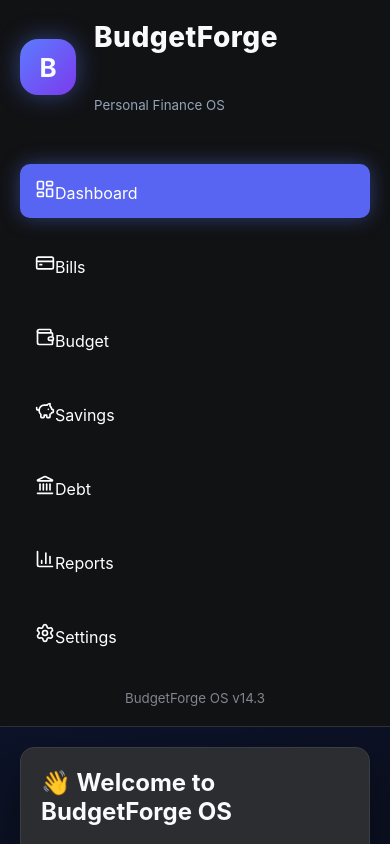
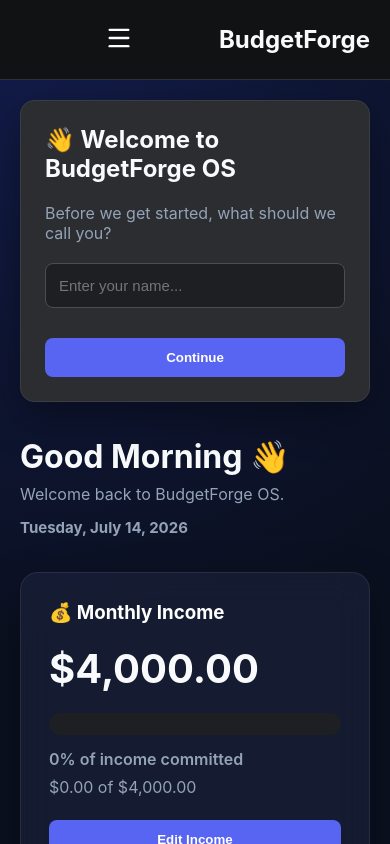
Before and after one commit to river-log/BudgetForge, a React (Vite) app: page / in a window 390 px wide. Shown: the top 844 px of the page. Built offline with nearby package versions, Linux system fonts and the light colour scheme.

Commit message:
Version 15.0 - Added responsive mobile navigation

```diff
--- a/src/App.css
+++ b/src/App.css
@@ -332,79 +332,219 @@ margin-top:20px;
    Version 15.0 — Mobile Optimization
 ========================================== */
 
+/* ==========================================
+   Version 15.0 — Mobile Navigation
+========================================== */
+
+.mobile-header {
+  display: none;
+}
+
+.drawer-overlay {
+  display: none;
+}
+
+.mobile-drawer {
+  display: none;
+}
+
 @media (max-width: 768px) {
 
   .layout {
     display: block;
   }
 
+  /* Hide desktop sidebar */
   .sidebar {
-    width: 100%;
-    height: auto;
-    position: relative;
-    border-right: none;
-    border-bottom: 1px solid #2f3136;
-    padding: 20px;
+    display: none;
   }
 
+  /* Mobile header */
+  .mobile-header {
+    display: flex;
+    align-items: center;
+    justify-content: space-between;
+
+    position: sticky;
+    top: 0;
+
+    padding: 18px 20px;
+
+    background: #111214;
+
+    border-bottom: 1px solid #2f3136;
+
+    z-index: 1000;
+  }
+
+  .mobile-header h2 {
+    margin: 0;
+    font-size: 24px;
+  }
+
+  .mobile-menu-button {
+    background: transparent;
+    border: none;
+    color: white;
+    padding: 6px;
+    cursor: pointer;
+  }
+
+  /* Drawer */
+
+  .drawer-overlay {
+    display: block;
+
+    position: fixed;
+    inset: 0;
+
+    background: rgba(0,0,0,.45);
+
+    z-index: 999;
+  }
+
+  .mobile-drawer {
+
+    display: flex;
+
+    flex-direction: column;
+
+    position: fixed;
+
+    top: 0;
+
+    left: 0;
+
+    width: 280px;
+
+    height: 100vh;
+
+    background: #111214;
+
+    border-right: 1px solid #2f3136;
+
+    padding: 24px;
+
+    z-index: 1000;
+
+    animation: drawerSlide .25s ease;
+  }
+
+  .drawer-header {
+
+    display: flex;
+
+    justify-content: space-between;
+
+    align-items: center;
+
+    margin-bottom: 30px;
+  }
+
+  .drawer-header button {
+
+    background: transparent;
+
+    border: none;
+
+    color: white;
+  }
+
+  .mobile-drawer nav {
+
+    display: flex;
+
+    flex-direction: column;
+
+    gap: 12px;
+  }
+
+  .mobile-drawer nav a {
+
+    color: white;
+
+    text-decoration: none;
+
+    padding: 14px;
+
+    border-radius: 10px;
+
+    display: flex;
+
+    align-items: center;
+
+    gap: 12px;
+  }
+
+  .mobile-drawer nav a.active {
+
+    background: #5865f2;
+  }
+
+  /* Main Content */
+
   .main-content {
+
     width: 100%;
+
     padding: 20px;
   }
 
   .dashboard {
+
     grid-template-columns: 1fr;
   }
 
   .content-grid {
+
     grid-template-columns: 1fr;
   }
 
   .widget-grid {
+
     grid-template-columns: 1fr !important;
   }
 
-  .widget {
-    width: 100%;
-  }
+  .dashboard-header {
 
-  .panel {
-    width: 100%;
-    padding: 20px;
-  }
+    flex-direction: column;
 
-  .dashboard-header {
-    flex-direction: column;
     align-items: flex-start;
-    gap: 15px;
+
+    gap: 14px;
   }
 
   .dashboard-header h1 {
+
     font-size: 2rem;
   }
 
-  .today {
-    align-self: flex-start;
+  .bill-card {
+
+    flex-direction: column;
+
+    align-items: flex-start;
   }
 
   input,
   select,
   button {
-    width: 100%;
-    font-size: 16px;
-  }
 
-  .bill-card {
-    flex-direction: column;
-    align-items: flex-start;
-    gap: 18px;
-  }
-
-  .buttons {
     width: 100%;
   }
 
-  .buttons button {
-    width: 100%;
+}
+
+@keyframes drawerSlide {
+
+  from {
+
+    transform: translateX(-100%);
   }
+
+  to {
+
+    transform: translateX(0);
+  }
+
 }
--- a/src/App.jsx
+++ b/src/App.jsx
@@ -4,6 +4,8 @@ import { Routes, Route } from "react-router-dom";
 import "./App.css";
 
 import Sidebar from "./components/Sidebar";
+import MobileHeader from "./components/MobileHeader";
+import MobileDrawer from "./components/MobileDrawer";
 
 import DashboardPage from "./pages/DashboardPage";
 import BillsPage from "./pages/BillsPage";
@@ -40,6 +42,8 @@ function App() {
 
   // Command Palette
   const [commandOpen, setCommandOpen] = useState(false);
+  const [mobileMenuOpen, setMobileMenuOpen] =
+  useState(false);
 
   // Save Bills
   useEffect(() => {
@@ -136,9 +140,23 @@ function App() {
 
   return (
     <div className="layout">
-      <Sidebar />
 
-      <main className="main-content">
+  <Sidebar />
+
+  <MobileHeader
+    onMenuClick={() =>
+      setMobileMenuOpen(true)
+    }
+  />
+
+  <MobileDrawer
+    open={mobileMenuOpen}
+    onClose={() =>
+      setMobileMenuOpen(false)
+    }
+  />
+
+  <main className="main-content">
         <Routes>
           <Route
             path="/"
--- /dev/null
+++ b/src/components/MobileDrawer.jsx
@@ -0,0 +1,106 @@
+import {
+  LayoutDashboard,
+  CreditCard,
+  Wallet,
+  PiggyBank,
+  Landmark,
+  BarChart3,
+  Settings,
+  X,
+} from "lucide-react";
+
+import { NavLink } from "react-router-dom";
+
+function MobileDrawer({
+  open,
+  onClose,
+}) {
+  if (!open) return null;
+
+  return (
+    <>
+      <div
+        className="drawer-overlay"
+        onClick={onClose}
+      />
+
+      <aside className="mobile-drawer">
+        <div className="drawer-header">
+          <h2>BudgetForge</h2>
+
+          <button onClick={onClose}>
+            <X size={22} />
+          </button>
+        </div>
+
+        <nav>
+          <NavLink
+            to="/"
+            end
+            className="nav-item"
+            onClick={onClose}
+          >
+            <LayoutDashboard size={20} />
+            Dashboard
+          </NavLink>
+
+          <NavLink
+            to="/bills"
+            className="nav-item"
+            onClick={onClose}
+          >
+            <CreditCard size={20} />
+            Bills
+          </NavLink>
+
+          <NavLink
+            to="/budget"
+            className="nav-item"
+            onClick={onClose}
+          >
+            <Wallet size={20} />
+            Budget
+          </NavLink>
+
+          <NavLink
+            to="/savings"
+            className="nav-item"
+            onClick={onClose}
+          >
+            <PiggyBank size={20} />
+            Savings
+          </NavLink>
+
+          <NavLink
+            to="/debt"
+            className="nav-item"
+            onClick={onClose}
+          >
+            <Landmark size={20} />
+            Debt
+          </NavLink>
+
+          <NavLink
+            to="/reports"
+            className="nav-item"
+            onClick={onClose}
+          >
+            <BarChart3 size={20} />
+            Reports
+          </NavLink>
+
+          <NavLink
+            to="/settings"
+            className="nav-item"
+            onClick={onClose}
+          >
+            <Settings size={20} />
+            Settings
+          </NavLink>
+        </nav>
+      </aside>
+    </>
+  );
+}
+
+export default MobileDrawer;
--- /dev/null
+++ b/src/components/MobileHeader.jsx
@@ -0,0 +1,18 @@
+import { Menu } from "lucide-react";
+
+function MobileHeader({ onMenuClick }) {
+  return (
+    <header className="mobile-header">
+      <button
+        className="mobile-menu-button"
+        onClick={onMenuClick}
+      >
+        <Menu size={28} />
+      </button>
+
+      <h2>BudgetForge</h2>
+    </header>
+  );
+}
+
+export default MobileHeader;
```
Also changed, not shown: 1 other file (tests, documents, lock files or other folders).
